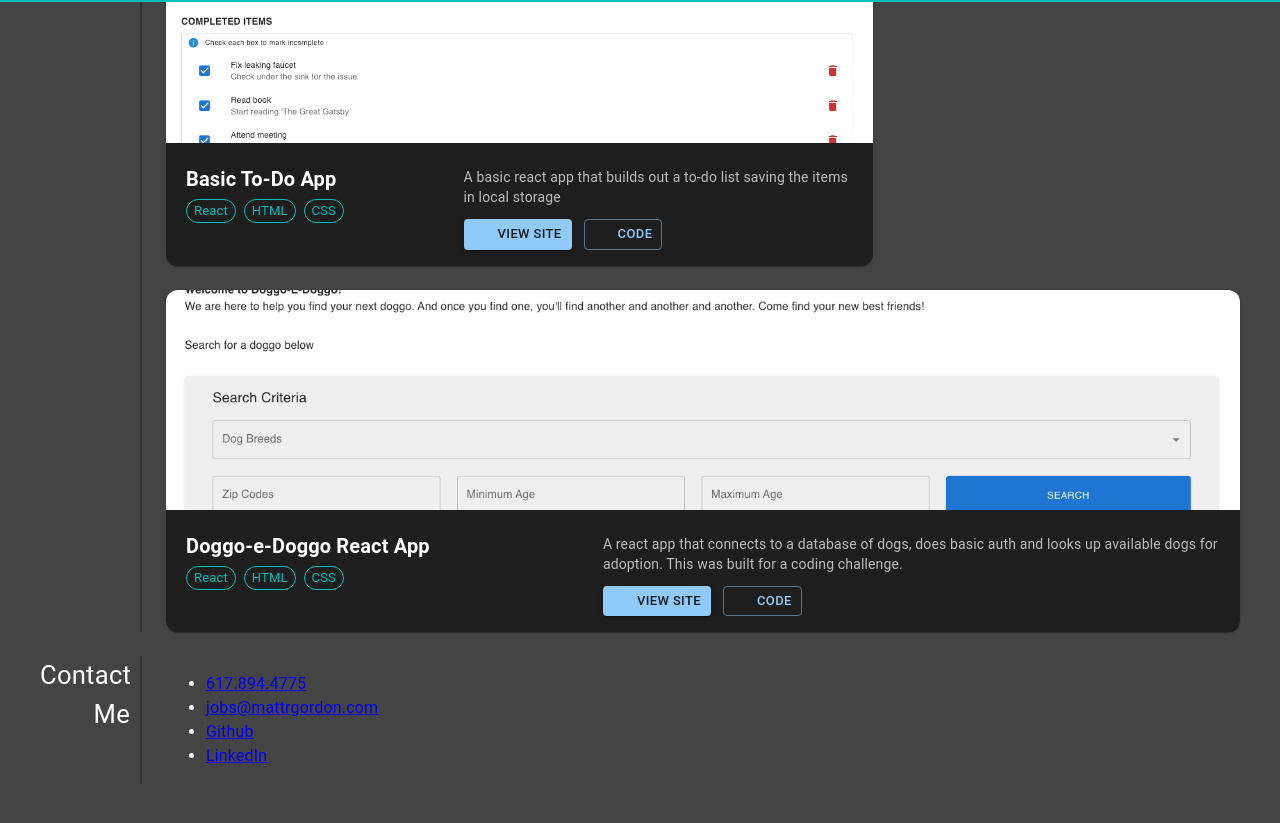
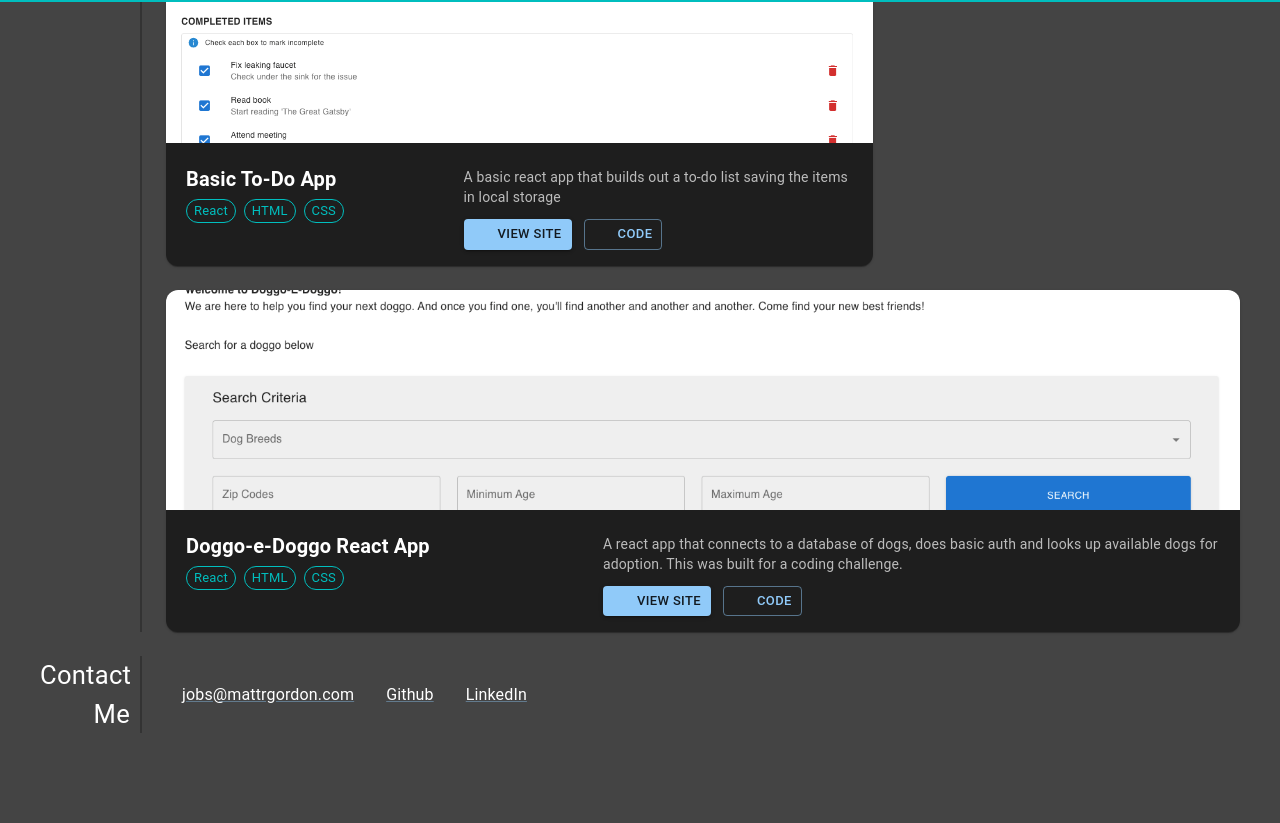
Before and after one commit to mgordon82/professional-portfolio, a React (Create React App) app: page / in a window 1280 px wide. Shown: the part 798-1621 px from the top of the page. Built offline with nearby package versions, Linux system fonts and the light colour scheme; some icons are missing.

Commit message:
link positioning

```diff
--- a/src/App.js
+++ b/src/App.js
@@ -2,6 +2,9 @@ import {
   createTheme,
   CssBaseline,
   Grid,
+  Link,
+  List,
+  ListItem,
   Stack,
   ThemeProvider
 } from '@mui/material';
@@ -114,34 +117,33 @@ const App = () => {
             </Grid>
           </Section>
           <Section title='Contact Me'>
-            <nav>
-              <ul>
-                <li>
-                  <a href='tel:6178944775'>617.894.4775</a>
-                </li>
-                <li>
-                  <a href='mailto:jobs@mattrgordon.com'>jobs@mattrgordon.com</a>
-                </li>
-                <li>
-                  <a
+            <List component='nav' sx={{ display: 'flex' }}>
+              <ListItem>
+                <Link sx={{ color: '#fff' }} href='mailto:jobs@mattrgordon.com'>
+                  jobs@mattrgordon.com
+                </Link>
+              </ListItem>
+              <ListItem>
+                <Link
+                  sx={{ color: '#fff' }}
                   href='https://github.com/mgordon82'
                   target='_blank'
                   rel='noreferrer'
                 >
                   Github
-                  </a>
-                </li>
-                <li>
-                  <a
+                </Link>
+              </ListItem>
+              <ListItem>
+                <Link
+                  sx={{ color: '#fff' }}
                   href='https://linkedin/in/mgordon82'
                   target='_blank'
                   rel='noreferrer'
                 >
                   LinkedIn
-                  </a>
-                </li>
-              </ul>
-            </nav>
+                </Link>
+              </ListItem>
+            </List>
           </Section>
         </Stack>
         <Footer />
```
Lines whose indentation alone changed are shown as unchanged.
